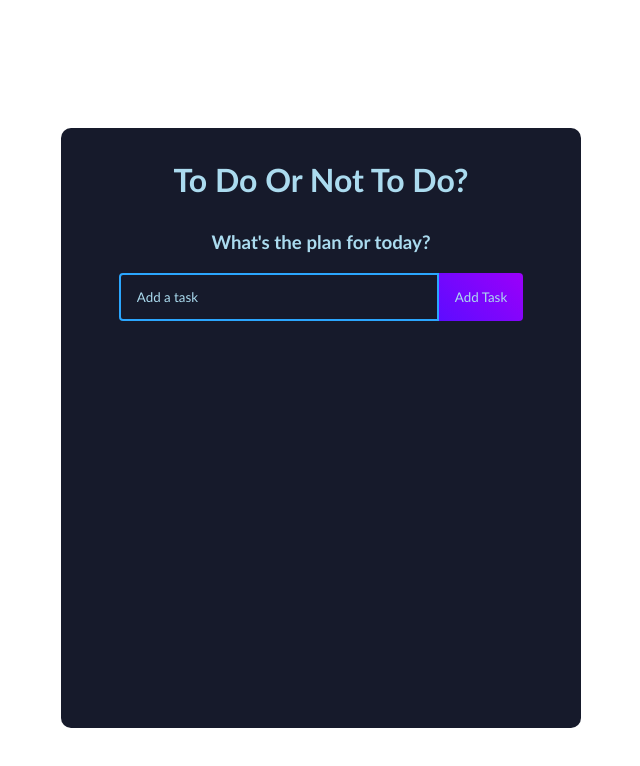
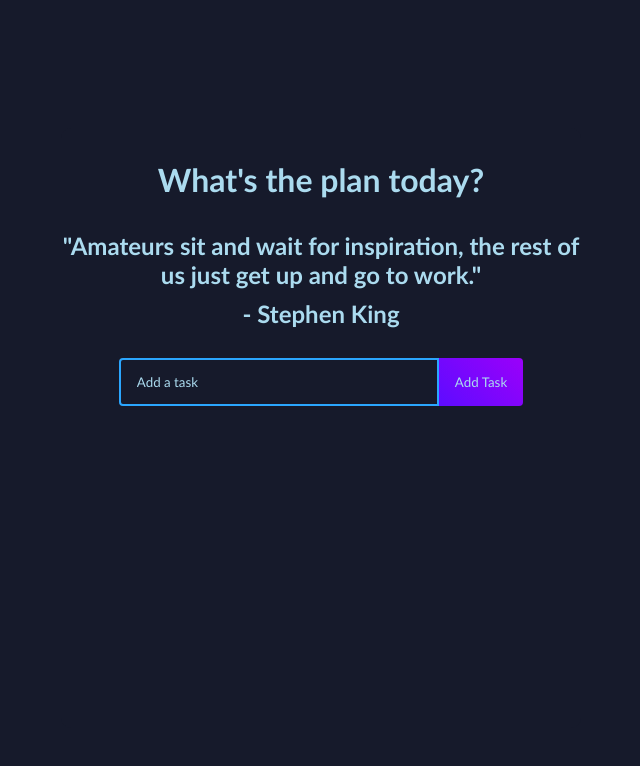
Before and after one commit to Kikstyophobia/todo-list-react, a React (Create React App) app: page / in a window 1280 px wide. Shown: the top 766 px of the page, without its empty margins (319-959 px from the left). Built offline with nearby package versions, Linux system fonts and the light colour scheme.

Commit message:
added quote randomizer with quotes

```diff
--- a/src/App.css
+++ b/src/App.css
@@ -4,12 +4,13 @@
   padding: 0;
   font-family: 'Trebuchet MS', 'Lucida Sans Unicode', 'Lucida Grande',
     'Lucida Sans', Arial, sans-serif;
-  /* background-color: #161a2b; */
 }
 
+body {
+  background: #161a2b;
+}
 
 .todo-app {
-  z-index: 999999;
   display: flex;
   flex-direction: column;
   justify-content: flex-start;
@@ -46,13 +47,21 @@ h3 {
   outline: none;
   background: transparent;
   width: 320px;
-  color: #fff;
+  color: #abdbef;
 }
 
 .todo-input::placeholder {
   color: #abdbef;
 }
 
+.quote {
+  color: #abdbef;
+}
+
+.name {
+  padding: 10px 0 30px 0;
+  color: #abdbef;
+}
 
 /* ICONS AND BUTTONS */
 .icons {
@@ -60,7 +69,7 @@ h3 {
   align-items: center;
   font-size: 24px;
   cursor: pointer;
-  color:#fff;
+  color:#161a2b;
 }
 
 .delete-icon {
@@ -82,6 +91,14 @@ h3 {
   text-transform: capitalize;
 }
 
+.todo-button.edit{
+  background: linear-gradient(
+    45deg,
+    rgb(1, 116, 136) 0%,
+    rgb(2, 190, 168) 100%
+  ) !important;
+}
+
 .todo-input.edit {
   margin: 10px auto;
 }
@@ -93,7 +110,7 @@ h3 {
   justify-content: space-between;
   align-items: center;
   margin: 10px auto;
-  color: #fff;
+  color: #161a2b;
   background: linear-gradient(
     90deg,
     rgba(255, 118, 20, 1) 0%,
@@ -107,7 +124,7 @@ h3 {
 .todo-row:nth-child(4n + 1) {
   background: linear-gradient(
     90deg,
-    rgba(93, 12, 255, 1) 0%,
+    rgb(151, 113, 227) 0%,
     rgba(155, 0, 250, 1) 100%
   );
 }
@@ -127,148 +144,3 @@ h3 {
     rgba(17, 122, 255, 1) 100%
   );
 }
-
-/* .todo-input.edit {
-  border: 2px solid #149fff;
-} */
-
-/*
-body {
-  background: linear-gradient(
-    90deg,
-    rgba(48, 16, 255, 1) 0%,
-    rgba(100, 115, 255, 1) 100%
-  );
-}
-.todo-app {
-  display: flex;
-  flex-direction: column;
-  justify-content: start;
-  width: 520px;
-  min-height: 600px;
-  background: #161a2b;
-  text-align: center;
-  margin: 128px auto;
-  border-radius: 10px;
-  padding-bottom: 32px;
-}
-
-h1 {
-  margin: 32px 0;
-  color: #fff;
-  font-size: 24px;
-}
-
-.complete {
-  text-decoration: line-through;
-  opacity: 0.4;
-}
-
-.todo-form {
-  margin-bottom: 32px;
-}
-
-.todo-input {
-  padding: 14px 32px 14px 16px;
-  border-radius: 4px 0 0 4px;
-  border: 2px solid #5d0cff;
-  outline: none;
-  width: 320px;
-  background: transparent;
-  color: #fff;
-}
-
-.todo-input::placeholder {
-  color: #e2e2e2;
-}
-
-.todo-button {
-  padding: 16px;
-  border: none;
-  border-radius: 0 4px 4px 0;
-  cursor: pointer;
-  outline: none;
-  background: linear-gradient(
-    90deg,
-    rgba(93, 12, 255, 1) 0%,
-    rgba(155, 0, 250, 1) 100%
-  );
-  color: #fff;
-  text-transform: capitalize;
-}
-
-.todo-input.edit {
-  border: 2px solid #149fff;
-}
-
-.todo-button.edit {
-  background: linear-gradient(
-    90deg,
-    rgba(20, 159, 255, 1) 0%,
-    rgba(17, 122, 255, 1) 100%
-  );
-  padding: 16px 22px;
-}
-
-.todo-container {
-  display: flex;
-  flex-direction: row;
-  position: relative;
-}
-
-.todo-row {
-  display: flex;
-  justify-content: space-between;
-  align-items: center;
-  margin: 4px auto;
-  color: #fff;
-  background: linear-gradient(
-    90deg,
-    rgba(255, 118, 20, 1) 0%,
-    rgba(255, 84, 17, 1) 100%
-  );
-
-  padding: 16px;
-  border-radius: 5px;
-  width: 90%;
-}
-
-.todo-row:nth-child(4n + 1) {
-  background: linear-gradient(
-    90deg,
-    rgba(93, 12, 255, 1) 0%,
-    rgba(155, 0, 250, 1) 100%
-  );
-}
-
-.todo-row:nth-child(4n + 2) {
-  background: linear-gradient(
-    90deg,
-    rgba(255, 12, 241, 1) 0%,
-    rgba(250, 0, 135, 1) 100%
-  );
-}
-
-.todo-row:nth-child(4n + 3) {
-  background: linear-gradient(
-    90deg,
-    rgba(20, 159, 255, 1) 0%,
-    rgba(17, 122, 255, 1) 100%
-  );
-}
-
-.icons {
-  display: flex;
-  align-items: center;
-  font-size: 24px;
-  cursor: pointer;
-}
-
-.delete-icon {
-  margin-right: 5px;
-  color: #fff;
-}
-
-.edit-icon {
-  color: #fff;
-} */
--- a/src/App.js
+++ b/src/App.js
@@ -6,7 +6,7 @@ import './App.css';
 function App() {
   return (
     <div className="todo-app">
-      <h1>To Do Or Not To Do?</h1>
+      <h1>What's the plan today?</h1>
       <TodoList/>
     </div>
   );
--- /dev/null
+++ b/src/components/Quotes.js
@@ -0,0 +1,109 @@
+import { React, useEffect } from 'react';
+
+export default function Quotes() {
+
+  const quotes = [
+    {
+      quote: "Work gives you meaning and purpose and life is empty without it.",
+      name: "Stephen Hawking"
+    },
+    {
+      quote: "There are two vices much darker and more serious than the rest: lack of persistence and lack of self-control.",
+      name: "Marcus Aurelius"
+    },
+    { quote: "The only way to achieve greatness in life is to have patience, consistency, and discipline.",
+      name: "David Goggins"
+    },
+    {
+      quote: "Day by day, what you think and what you do is who you become.",
+      name: "Heraclitus",
+    },
+    {
+      quote: "No man was ever wise by chance.",
+      name: "Seneca"
+    },
+    {
+      quote: "We are what we repeatedly do. Excellence, therefore, is not an act, but a habit.",
+      name: "Aristotle"
+    },
+    {
+      quote: "Everyone must choose one of two pains: The pain of discipline or the pain of regret.",
+      name: "Unknown"
+    },
+    {
+      quote: "I am not what happened to me; I am what I choose to become.",
+      name: "Carl Jung"
+    },
+    {
+      quote: "The wisest people follow their own direction.",
+      name: "Euripides"
+    },
+    {
+      quote: "Overnight success takes decades of daily work.",
+      name: "Paulo Coelho"
+    },
+    {
+      quote: "Without commitment you'll never start. Without consistency you'll never finish.",
+      name: "Denzel Washington"
+    },
+    {
+      quote: "Difficulty is what wakes up the genius.",
+      name: "Nassim Nicholas Taleb"
+    },
+    {
+      quote: "Success is stumbling from failure to failure with no loss of enthusiasm.",
+      name: "Winston Churchill"
+    },
+    {
+      quote: "Absorb what is useful, reject what is useless, add what is specifically your own.",
+      name: "Bruce Lee"
+    },
+    {
+      quote: "Amateurs sit and wait for inspiration, the rest of us just get up and go to work.",
+      name: "Stephen King"
+    },
+    {
+      quote: "Action is the foundational key to all success.",
+      name: "Pablo Picasso"
+    },
+    {
+      quote: "He who is not courageous enough to take risks will accomplish nothing in life.",
+      name: "Muhammad Ali"
+    },
+    {
+      quote: "Real integrity is doing the right thing, knowing that nobody's going to know whether you did it or not.",
+      name: "Oprah Winfrey"
+    },
+    {
+      quote: "The way to get started is to quit talking and begin doing.",
+      name: "Walt Disney"
+    },
+    {
+      quote: "If you spend too much time thinking about a thing, you'll never get it done.",
+      name: "Bruce Lee"
+    },
+    {
+      quote: "Sometimes, things may not go your way, but the effort should be there every single night.",
+      name: "Michael Jordan"
+    },
+    {
+      quote: "Make the best use of what is in your power, and take the rest as it happens.",
+      name: "Epictetus"
+    }
+  ];
+
+  function randomizer(quotes) {
+    let index = Math.floor(Math.random() * (quotes.length));
+    return [quotes[index].quote, quotes[index].name];
+  }
+
+  const quote = randomizer(quotes);
+
+  return (
+    <div className='quote-box'>
+      <h2 className='quote'>"{quote[0]}"</h2>
+      <h2 className='name'>- {quote[1]}</h2>
+    </div>
+  )
+
+}
--- a/src/components/TodoForm.js
+++ b/src/components/TodoForm.js
@@ -59,7 +59,8 @@ export default function TodoForm(props) {
               autoComplete="off"
             />
             <button className="todo-button">Add task</button>
-          </>)
+          </>
+        )
       }
 
     </form>
--- a/src/components/TodoList.js
+++ b/src/components/TodoList.js
@@ -1,6 +1,7 @@
-import { React, useState } from "react";
+import { React, useEffect, useState } from "react";
 import TodoForm from "./TodoForm";
 import Todo from "./Todo";
+import Quotes from "./Quotes";
 
 export default function TodoList() {
   const [todos, setTodos] = useState([]);
@@ -44,7 +45,9 @@ export default function TodoList() {
 
   return (
     <div>
-      <h3>What's the plan for today?</h3>
+      <div>
+      <Quotes/>
+      </div>
       <TodoForm onSubmit={addTodo} />
       <Todo
         todos={todos}
```
